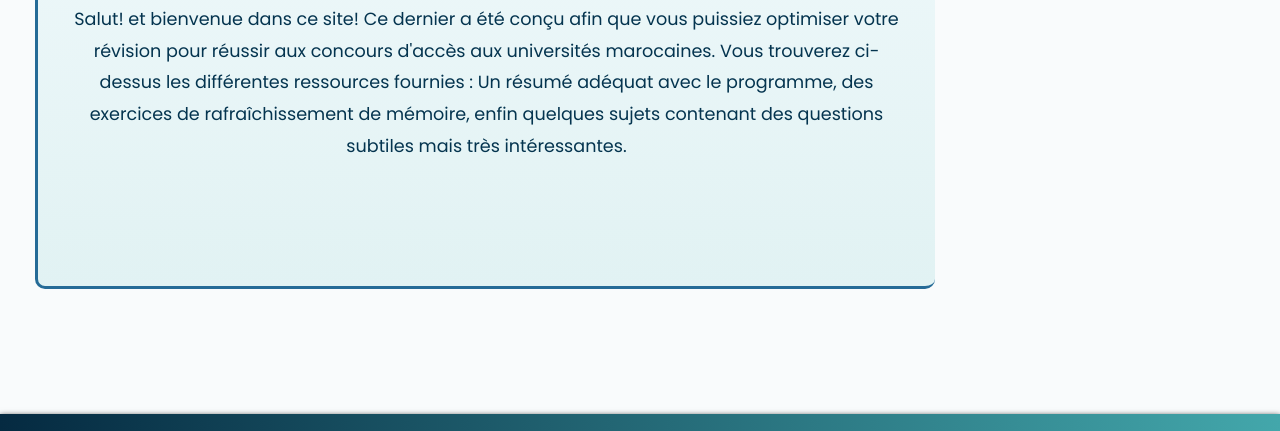
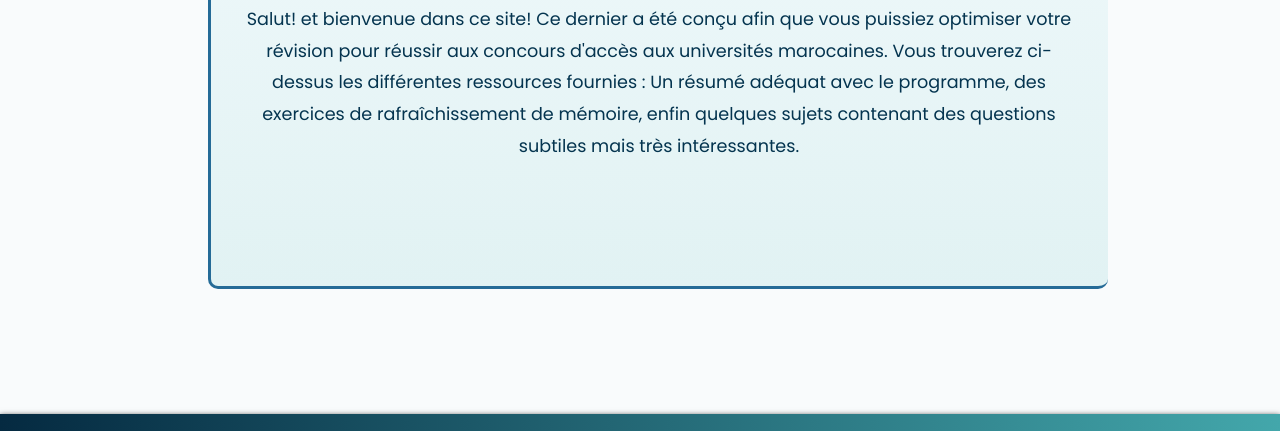
Before and after one commit to LeCodingBeginner/OmarYounes-WEB, a plain HTML site: page index.html in a window 1280 px wide. Shown: the part 261-692 px from the top of the page. Drawn offline with Linux system fonts and the light colour scheme.

Commit message:
Update index.html

```diff
--- a/index.html
+++ b/index.html
@@ -34,14 +34,16 @@
             </div>
       </div>
 
-      <div class="main-container">
+      <div class="contain">
+            <div class="main-container">
             <h1 class="tittle">Préparation Rendue Facile</h1>
             <!-- We need to find a way to make this more attractive to read, i will suggest ideas for when we call again, (nsseli l3cha ou npushi hadshi hhh)-->
             <p class="intro">Salut! et bienvenue dans ce site!
-Ce dernier a été conçu afin que vous puissiez optimiser votre révision pour réussir aux concours d'accès aux universités marocaines.
+            Ce dernier a été conçu afin que vous puissiez optimiser votre révision pour réussir aux concours d'accès aux universités marocaines.
 
-Vous trouverez ci-dessus les différentes ressources fournies :
-Un résumé adéquat avec le programme, des exercices de rafraîchissement de mémoire, enfin quelques sujets contenant des questions subtiles mais très intéressantes.</p>
+            Vous trouverez ci-dessus les différentes ressources fournies :
+            Un résumé adéquat avec le programme, des exercices de rafraîchissement de mémoire, enfin quelques sujets contenant des questions subtiles mais très intéressantes.</p>
+      </div>
       </div>
 
 
```
